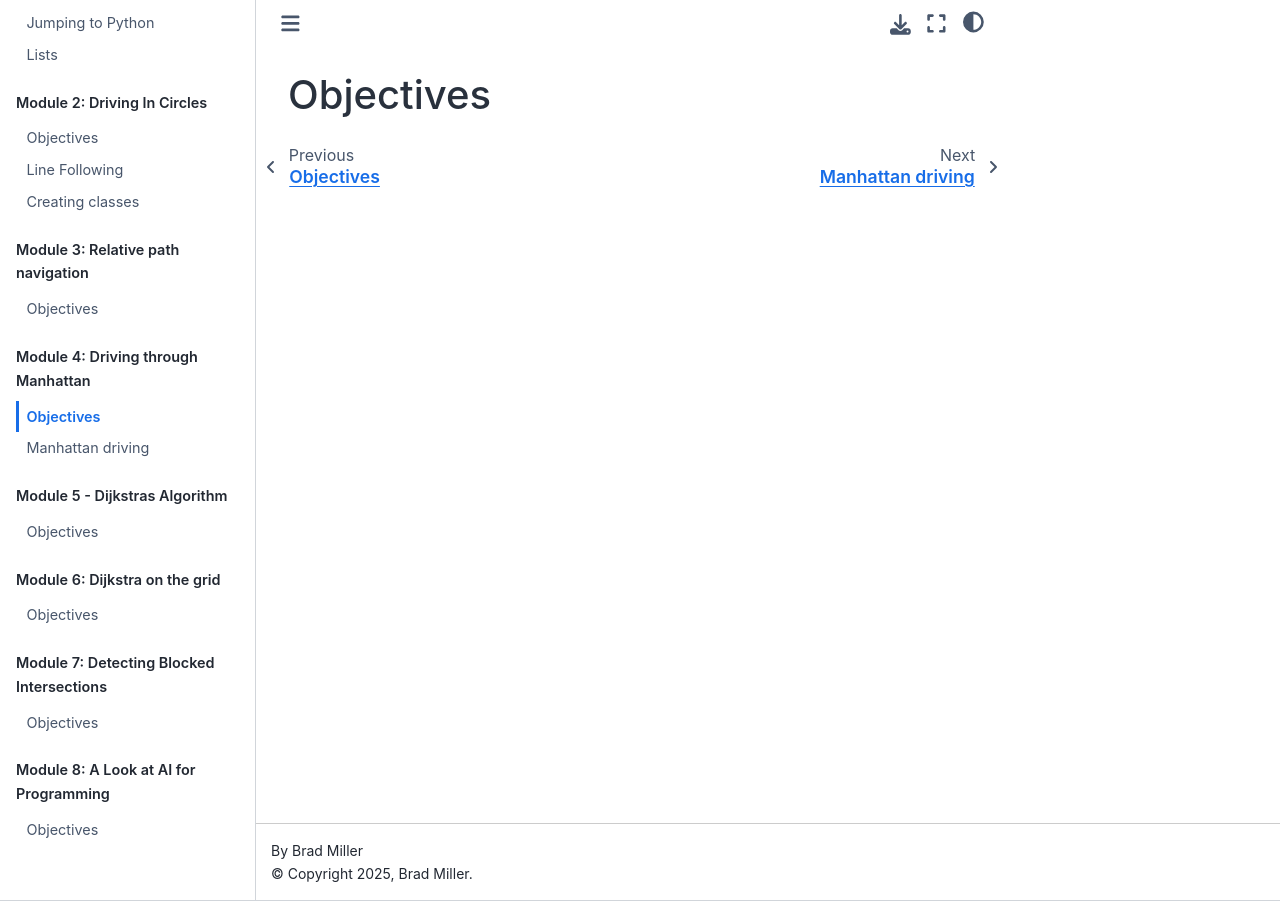
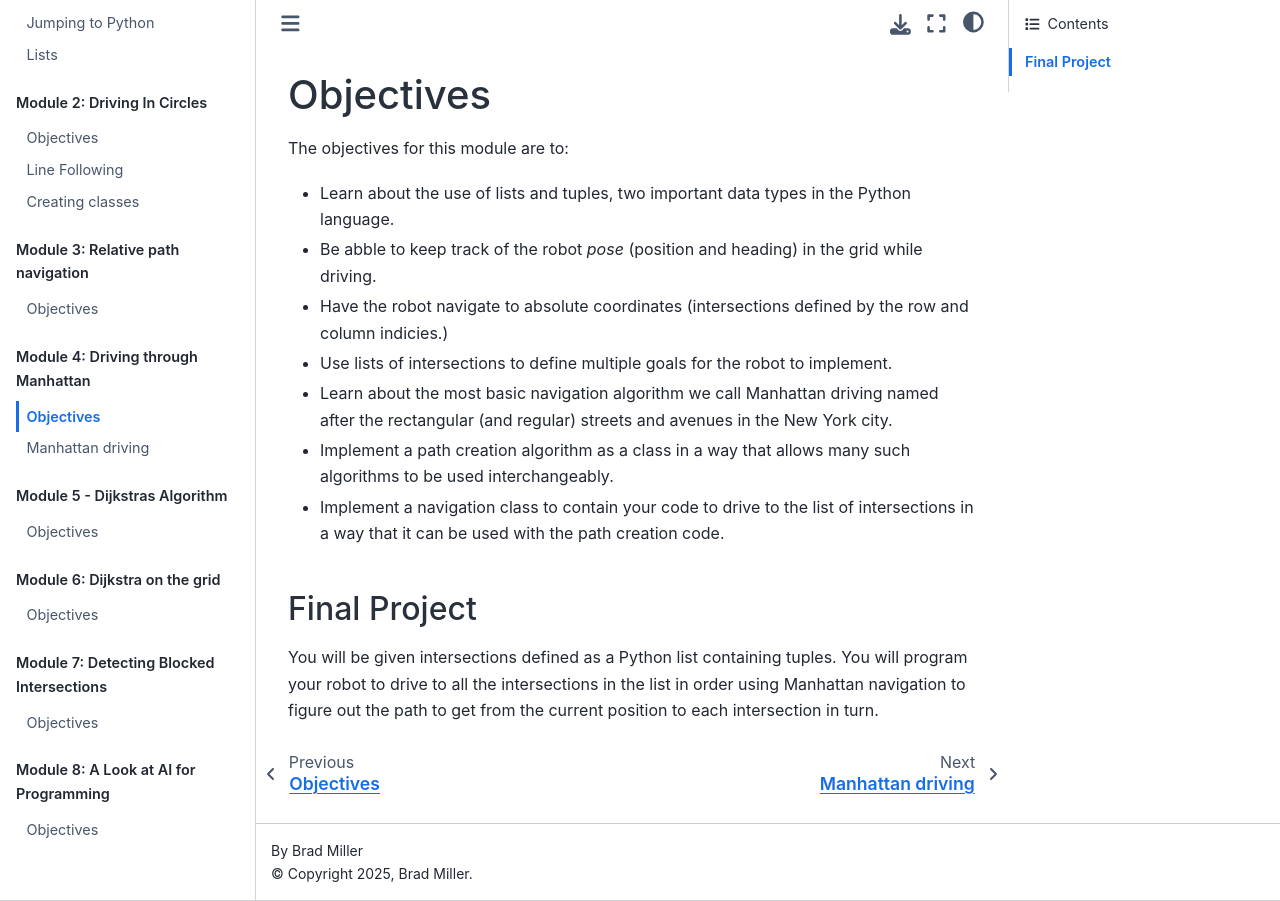
Before and after one commit to bradamiller/ProgrammingWithXRP, a Sphinx documentation site: the page built from docs/source/4_ManhattanNavigation/objectives.rst, in a window 1280 px wide. Built offline with Sphinx 7.4.7 and the Sphinx Book theme 1.1.4, drawn with Linux system fonts in a browser that asks for light colours.

Commit message:
Start adding objectives for each module

```diff
--- a/docs/source/4_ManhattanNavigation/objectives.rst
+++ b/docs/source/4_ManhattanNavigation/objectives.rst
@@ -1,2 +1,28 @@
 Objectives
 ==========
+
+The objectives for this module are to:
+
+* Learn about the use of lists and tuples, two important data types in the
+  Python language.
+* Be abble to keep track of the robot *pose* (position and heading) in the
+  grid while driving.
+* Have the robot navigate to absolute coordinates (intersections defined by
+  the row and column indicies.)
+* Use lists of intersections to define multiple goals for the robot to
+  implement.
+* Learn about the most basic navigation algorithm we call Manhattan driving
+  named after the rectangular (and regular) streets and avenues in the
+  New York city.
+* Implement a path creation algorithm as a class in a way that allows
+  many such algorithms to be used interchangeably.
+* Implement a navigation class to contain your code to drive to the list
+  of intersections in a way that it can be used with the path creation code.
+
+Final Project
+-------------
+
+You will be given intersections defined as a Python list containing
+tuples. You will program your robot to drive to all the intersections in
+the list in order using Manhattan navigation to figure out the path to get
+from the current position to each intersection in turn.
--- a/docs/source/conf.py
+++ b/docs/source/conf.py
@@ -11,13 +11,14 @@ version = ''
 
 # -- General configuration
 
-# extensions = [
+extensions = [
+    'sphinx_tabs.tabs',
 #     'sphinx.ext.duration',
 #     'sphinx.ext.doctest',
 #     'sphinx.ext.autodoc',
 #     'sphinx.ext.autosummary',
 #     'sphinx.ext.intersphinx',
-# ]
+]
 
 # intersphinx_mapping = {
 #     'python': ('https://docs.python.org/3/', None),
```
Also changed, not shown: docs/source/2_DrivingInCircles/creating_classes.rst (+15 -0 lines), docs/source/2_DrivingInCircles/objectives.rst (+29 -0 lines), docs/source/3_RelativeNavigation/objectives.rst (+21 -0 lines), docs/source/5_IntroToDijkstra/objectives.rst (+20 -0 lines).
